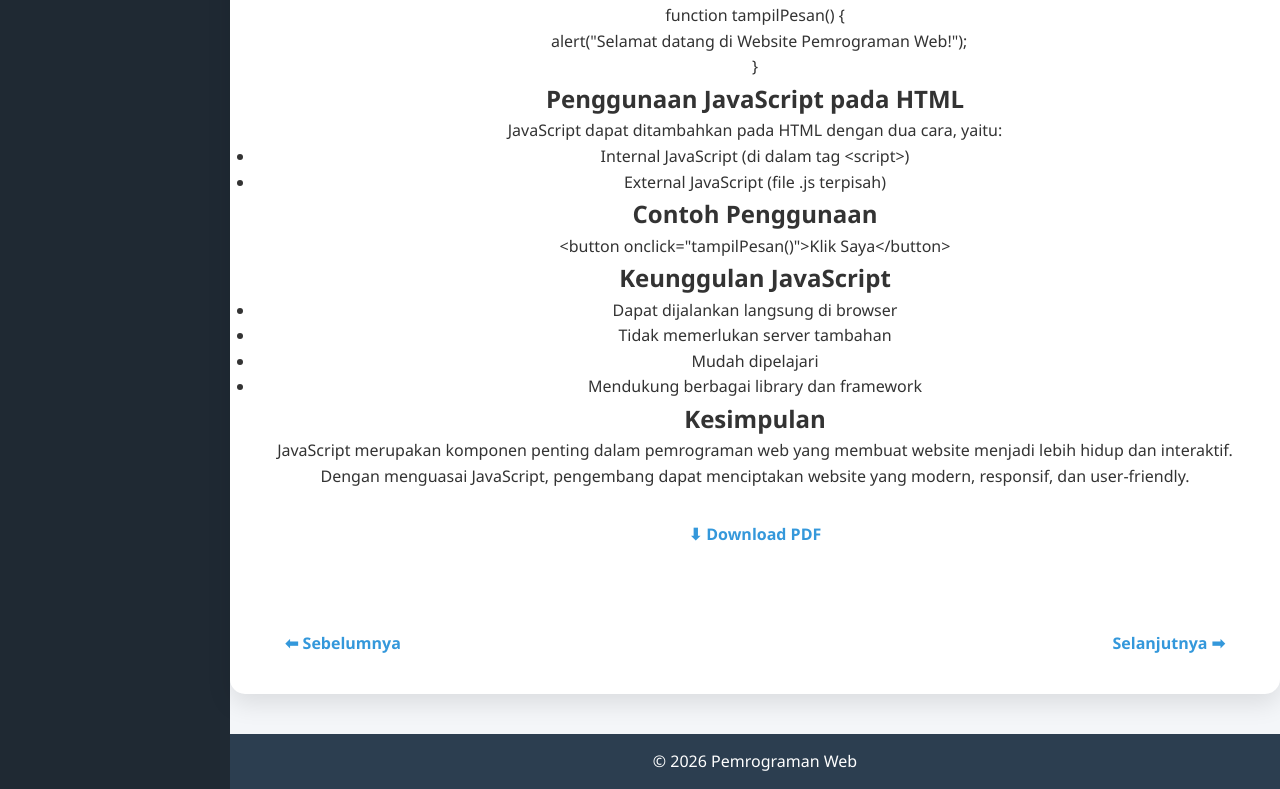
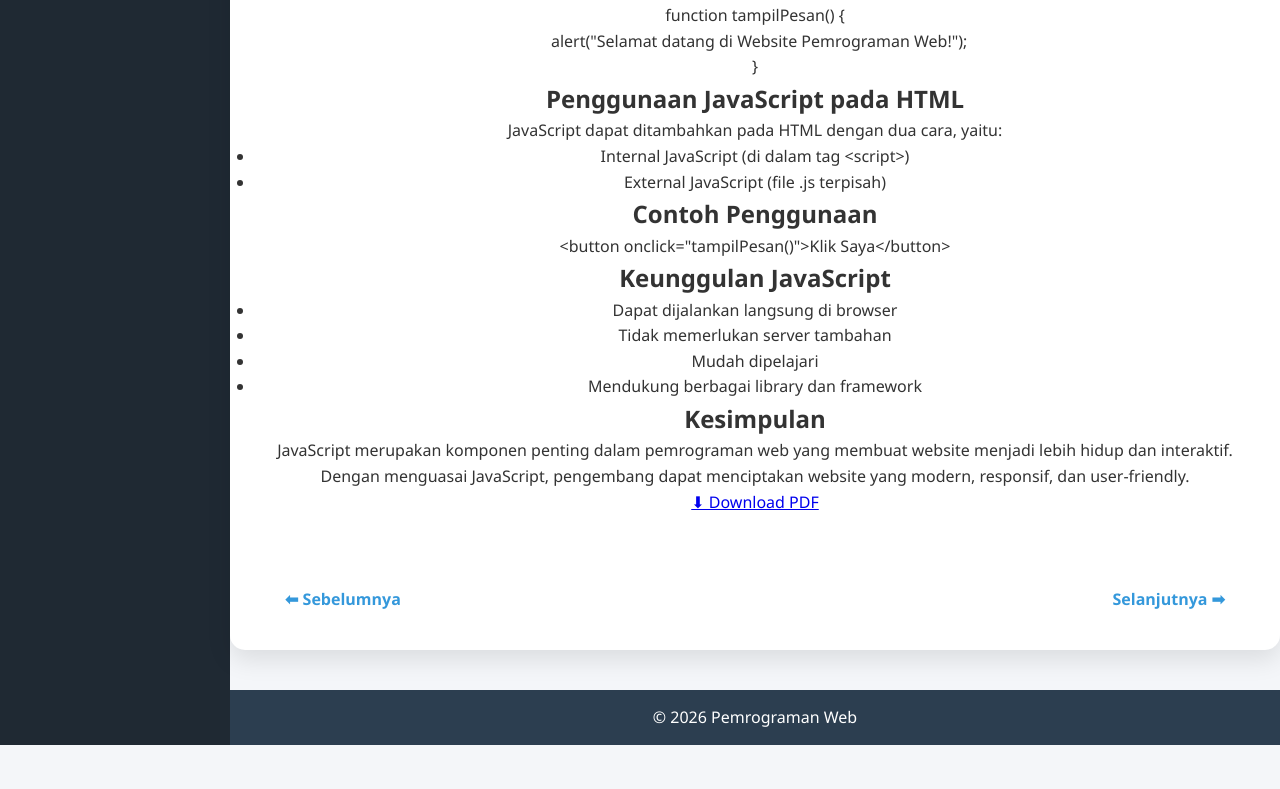
Before and after one commit to aprilupa6-lgtm/Web-Materi, a plain HTML site: page materi/p4.html in a window 1280 px wide. Shown: the part 548-1337 px from the top of the page. After the commit the page ends 1293 px from the top, so only its background shows below. Drawn offline with Linux system fonts and the light colour scheme.

Commit message:
Update p4.html

```diff
--- a/materi/p4.html
+++ b/materi/p4.html
@@ -84,14 +84,12 @@ lebih hidup dan interaktif. Dengan menguasai JavaScript, pengembang dapat mencip
 yang modern, responsif, dan user-friendly.
 </p>
 
-<a class="btn" href="../pdf/p2.pdf" download>⬇ Download PDF</a>
-
+<a class="download" href="pdf/p1-web.pdf" download>⬇ Download PDF</a>
 <div style="display:flex;justify-content:space-between;margin-top:40px">
 <a class="btn" href="p3.html">⬅ Sebelumnya</a>
 <a class="btn" href="p1.html">Selanjutnya ➡</a>
 </div>
 </main>
-
 <footer>© 2026 Pemrograman Web</footer>
 </div>
 </div>
```
